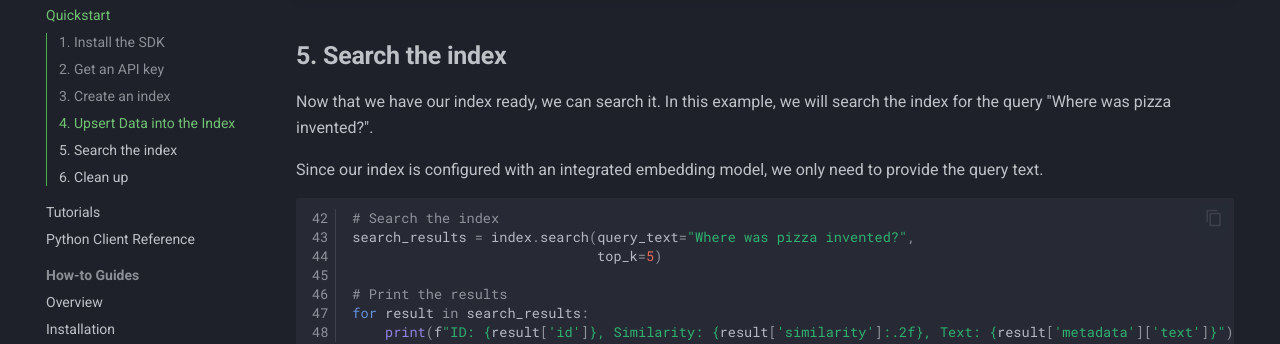
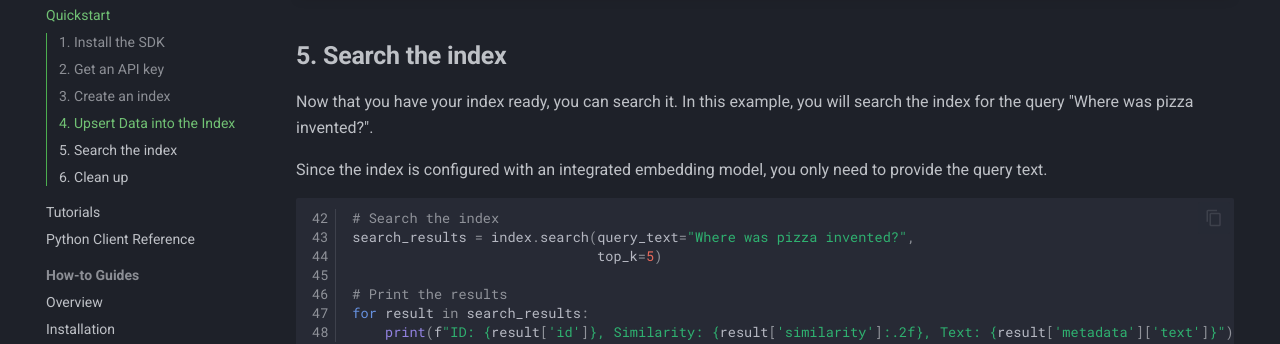
Before and after one commit to vectorstack-ai/vectorstackai-python, an MkDocs documentation site: the page built from docs/precise_search/quickstart.md, in a window 1280 px wide and 900 px high, scrolled down 2212 px. Shown: the part 168-512 px from the top of the window. Built offline with MkDocs 1.6.1 and Material for MkDocs 9.7.7, drawn with Linux system fonts in a browser that asks for light colours; plug-ins that fetch from the network failed and are left out; some of the changed text lies outside the part shown.

Commit message:
fixed some broken reference in precise_search quickstart, and added reference to embeddings in main site index.md

````diff
--- a/docs/precise_search/quickstart.md
+++ b/docs/precise_search/quickstart.md
@@ -25,7 +25,7 @@
 as hybrid indexes search over a combination of dense
 and sparse representations of the data.
 
-In this quickstart, we will create a dense index with an integrated embedding model (hosted by [VectorStackAI](https://vectorstack.ai)).
+In this quickstart, you will create a dense index with an integrated embedding model (hosted by [VectorStackAI](https://vectorstack.ai)).
 With dense indexes configured with an integrated embedding model, during upsert and search, you only need to provide the text data.
 **PreciseSearch** will generate the dense vector representations of the data automatically.
 
@@ -48,12 +48,12 @@
 ```
 
 !!! Note "Learn More"
-    To read about the different types of indexes you can create with **PreciseSearch**, see the [Creating Indexes](../how_to_guides/creating-indexes.md) guide.
+    To read about the different types of indexes you can create with **PreciseSearch**, see the [Creating Indexes](./how_to_guides/creating-indexes.md) guide.
 
 ## **4. Upsert Data into the Index**
 To upsert data into the index, you need to provide the text data and assign a unique ID to each data point.
 
-For this example, we will create a dataset with *10 random facts about food and history*.
+For this example, let's create a dataset with *10 random facts about food and history*.
 
 ```python linenums="18"
 dataset = [
@@ -96,13 +96,13 @@
 ```
 
 !!! Note "Learn More"
-    For more details, see the How-To Guide on [Upserting Data](../how_to_guides/managing-data.md).
+    For more details, see the How-To Guide on [Upserting Data](./how_to_guides/managing-data.md).
 
 ## **5. Search the index**
-Now that we have our index ready, we can search it.
-In this example, we will search the index for the query "Where was pizza invented?".
+Now that you have your index ready, you can search it.
+In this example, you will search the index for the query "Where was pizza invented?".
 
-Since our index is configured with an integrated embedding model, we only need to provide the query text.
+Since the index is configured with an integrated embedding model, you only need to provide the query text.
 
 ```python linenums="42"
 # Search the index
@@ -124,7 +124,7 @@
 
 
 !!! Note "Learn More"
-    For more details, see the How-To Guide on [Searching the Index](../how_to_guides/searching.md).
+    For more details, see the How-To Guide on [Searching the Index](./how_to_guides/searching.md).
 
 ## **6. Clean up**
 Once you are done with the quickstart, you can delete the index.
````
Also changed, not shown: docs/index.md (+1 -0 lines).
